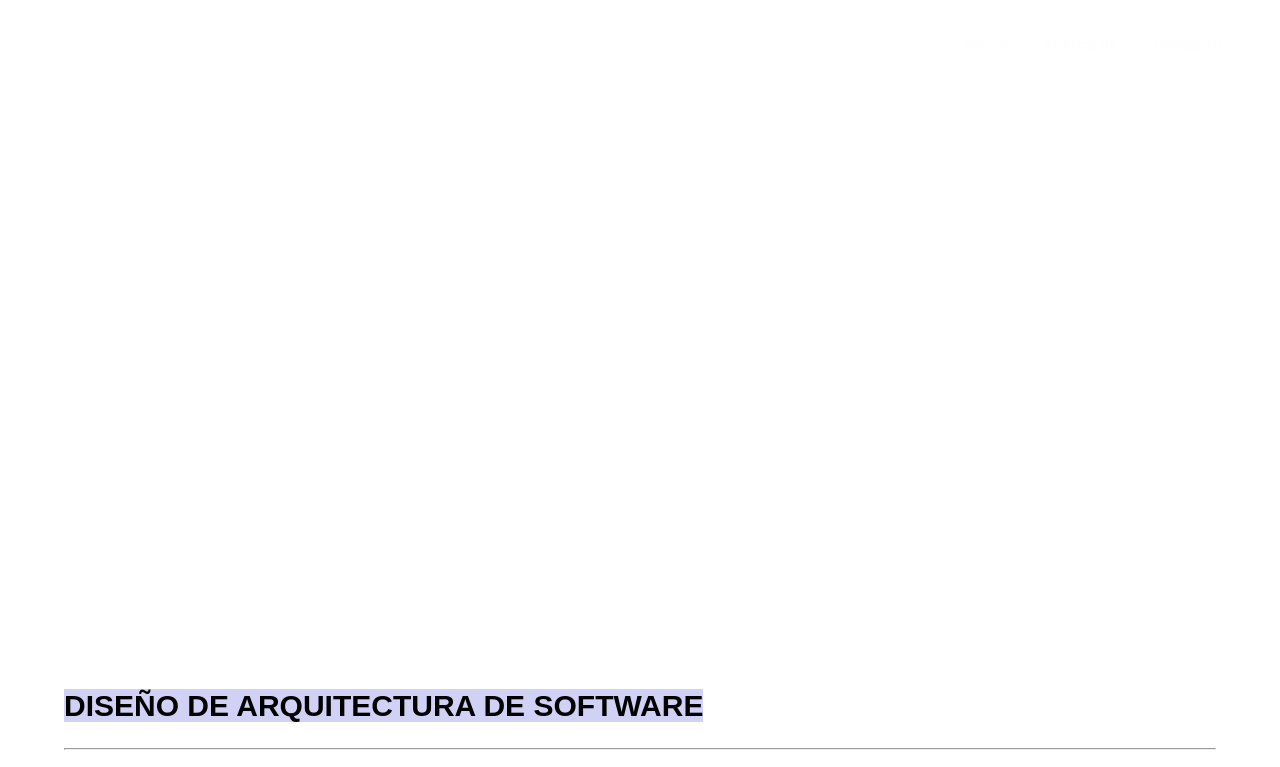
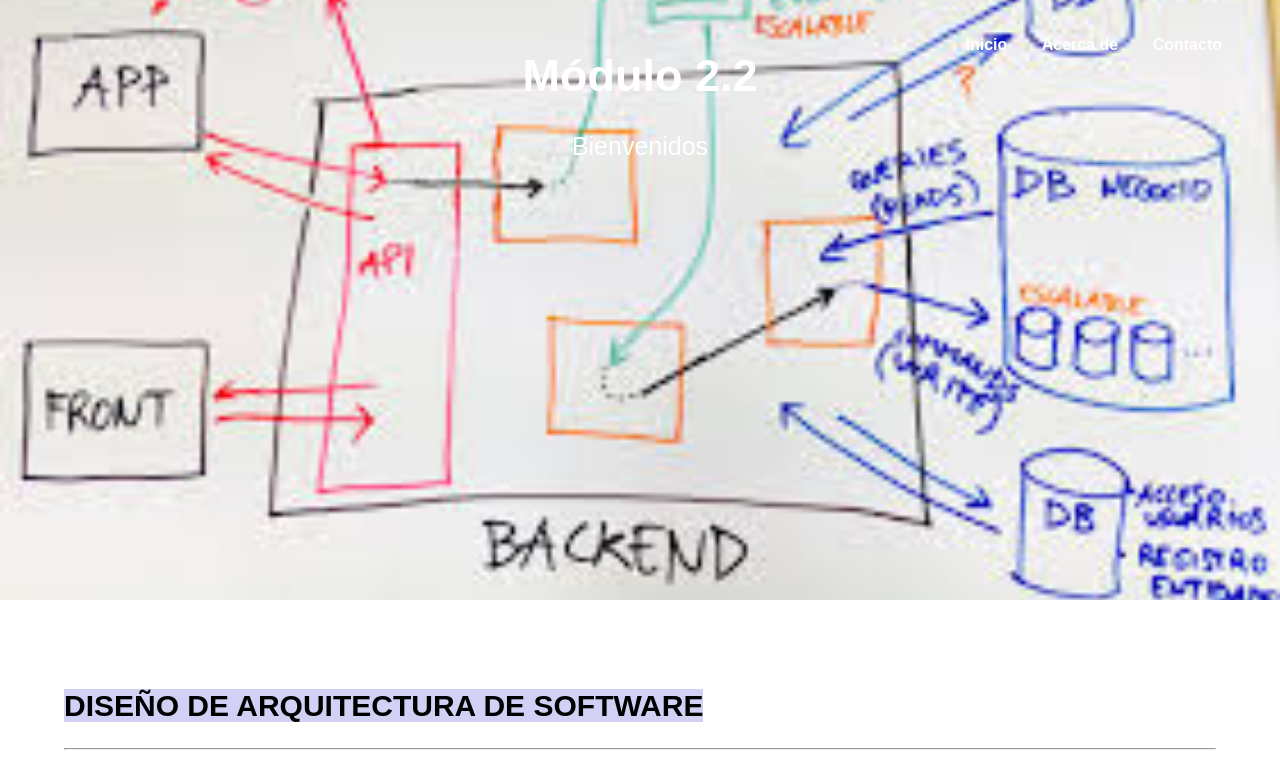
Before and after one commit to 6652705-sketch/Pagina-2-2-Ruth2DS.github.io, a plain HTML site: page index.html in a window 1280 px wide. Shown: the top 767 px of the page. Drawn offline with Linux system fonts and the light colour scheme.

Commit message:
agregando fondo nuevo

```diff
--- a/styles.css
+++ b/styles.css
@@ -2,7 +2,7 @@
 
 /* Establece una imagen de fondo para el encabezado */
 #mi-encabezado {
-background-image: url(img.arquitectura.jpg); /* Reemplaza 'ruta-de-tu-imagen.jpg'
+background-image: url(fondo.jpg); /* Reemplaza 'ruta-de-tu-imagen.jpg'
 con la ubicación de tu imagen */
 background-size: cover; /* Ajusta la imagen para cubrir todo el fondo */
 background-position: center; /* Centra la imagen en el encabezado */
```
